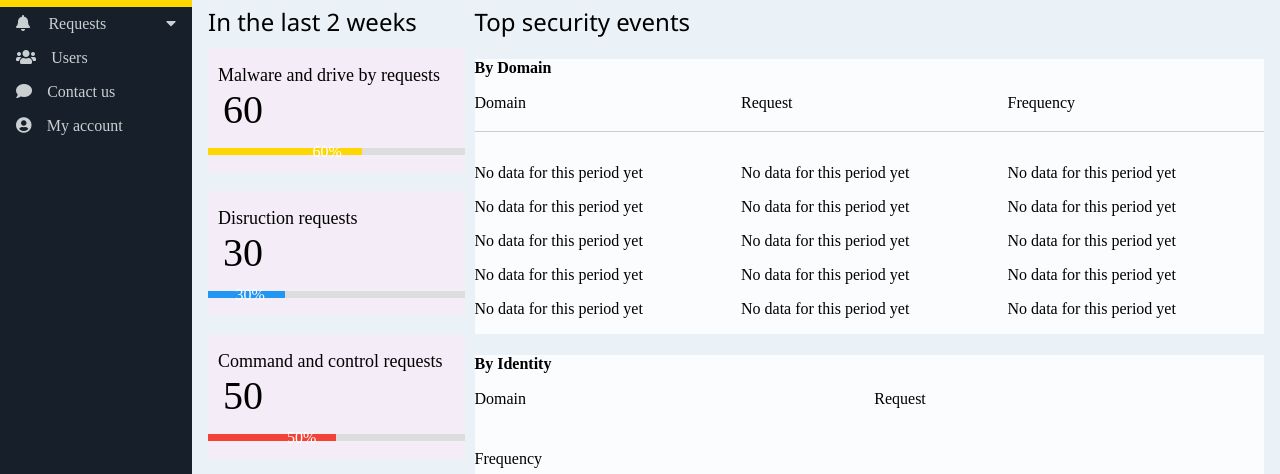
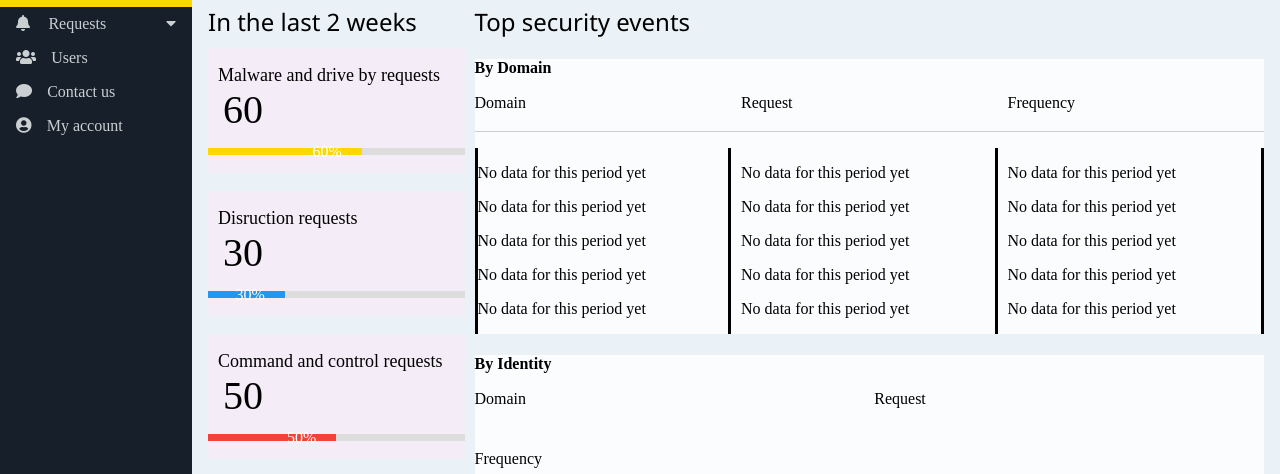
Before and after one commit to ampg99/maintenance-tracker-appp, a plain HTML site: page UI/templates/mains/admin.html in a window 1280 px wide. Shown: the part 222-696 px from the top of the page. Drawn offline with Linux system fonts and the light colour scheme.

Commit message:
Update admin.html

```diff
--- a/UI/templates/mains/admin.html
+++ b/UI/templates/mains/admin.html
@@ -141,21 +141,21 @@
                             </div>
                             <hr style="margin-top: 0.2em;">
                             <div class="grid-3">
-                                <div style="border-right: 3px; border-left:3px;">
+                                <div style="border-right: 3px solid; border-left:3px solid;">
                                     <p>No data for this period yet</p>
                                     <p>No data for this period yet</p>
                                     <p>No data for this period yet</p>
                                     <p>No data for this period yet</p>
                                     <p>No data for this period yet</p>
                                 </div>
-                                <div style="border-right: 3px;">
+                                <div style="border-right: 3px solid;">
                                     <p>No data for this period yet</p>
                                     <p>No data for this period yet</p>
                                     <p>No data for this period yet</p>
                                     <p>No data for this period yet</p>
                                     <p>No data for this period yet</p>
                                 </div>
-                                <div style="border-right: 3px;">
+                                <div style="border-right: 3px solid;">
                                     <p>No data for this period yet</p>
                                     <p>No data for this period yet</p>
                                     <p>No data for this period yet</p>
```
